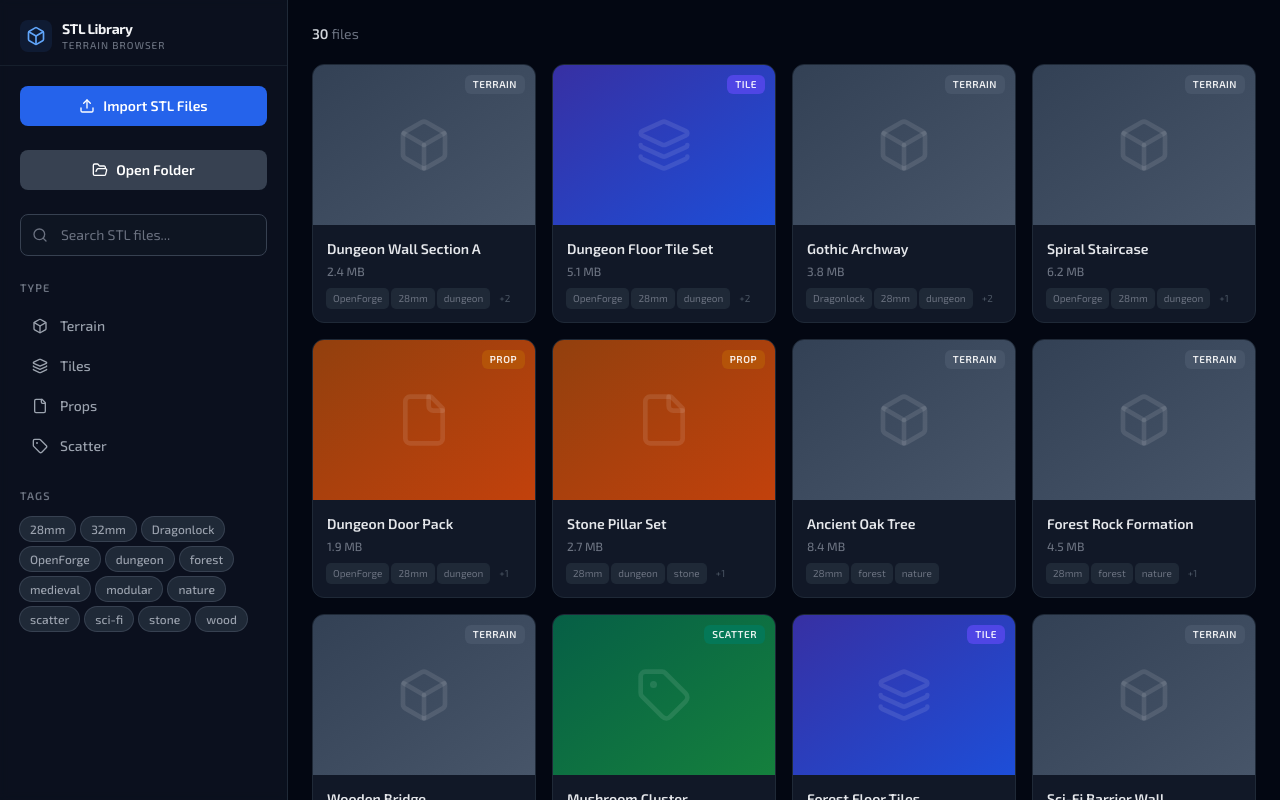
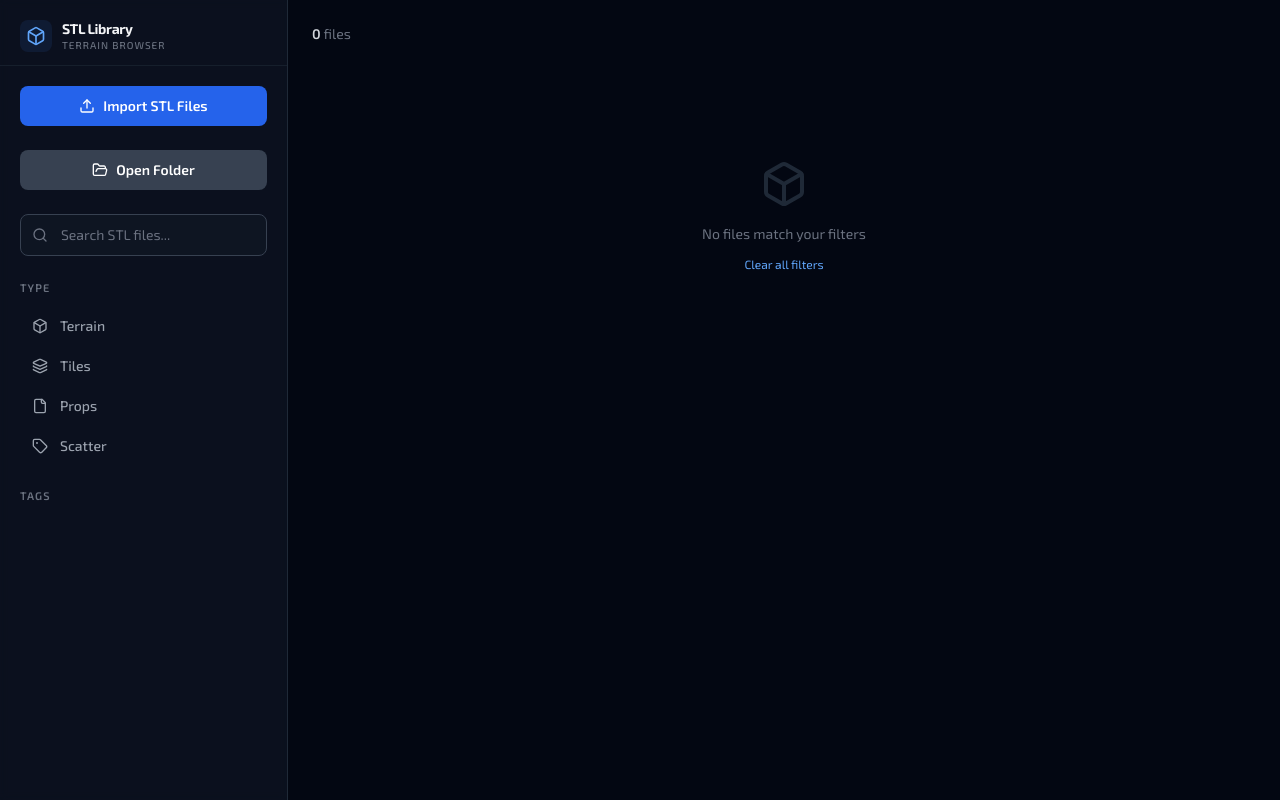
Before and after one commit to MikkelVinther/stl-library-browser, a React (Vite) app: page / in a window 1280 px wide. Shown: the top 800 px of the page. Built offline with nearby package versions, Linux system fonts and the light colour scheme; the HTML template or start-up script is replaced by a standard one.

Commit message:
Initial commit: browser-based STL library viewer

```diff
--- a/src/App.jsx
+++ b/src/App.jsx
@@ -10,39 +10,6 @@ import ImportReviewPanel from './components/ImportReviewPanel';
 import ImportProgress from './components/ImportProgress';
 import BulkActionBar from './components/BulkActionBar';
 import PrintSettingsPopover from './components/PrintSettingsPopover';
-
-const INITIAL_FILES = [
-  { id: 1, name: 'Dungeon Wall Section A', size: '2.4 MB', type: 'terrain', tags: ['OpenForge', '28mm', 'dungeon', 'stone', 'medieval'] },
-  { id: 2, name: 'Dungeon Floor Tile Set', size: '5.1 MB', type: 'tile', tags: ['OpenForge', '28mm', 'dungeon', 'stone', 'modular'] },
-  { id: 3, name: 'Gothic Archway', size: '3.8 MB', type: 'terrain', tags: ['Dragonlock', '28mm', 'dungeon', 'stone', 'medieval'] },
-  { id: 4, name: 'Spiral Staircase', size: '6.2 MB', type: 'terrain', tags: ['OpenForge', '28mm', 'dungeon', 'stone'] },
-  { id: 5, name: 'Dungeon Door Pack', size: '1.9 MB', type: 'prop', tags: ['OpenForge', '28mm', 'dungeon', 'medieval'] },
-  { id: 6, name: 'Stone Pillar Set', size: '2.7 MB', type: 'prop', tags: ['28mm', 'dungeon', 'stone', 'medieval'] },
-  { id: 7, name: 'Ancient Oak Tree', size: '8.4 MB', type: 'terrain', tags: ['28mm', 'forest', 'nature'] },
-  { id: 8, name: 'Forest Rock Formation', size: '4.5 MB', type: 'terrain', tags: ['28mm', 'forest', 'nature', 'stone'] },
-  { id: 9, name: 'Wooden Bridge', size: '3.3 MB', type: 'terrain', tags: ['28mm', 'forest', 'nature', 'wood'] },
-  { id: 10, name: 'Mushroom Cluster', size: '1.2 MB', type: 'scatter', tags: ['28mm', 'forest', 'nature'] },
-  { id: 11, name: 'Forest Floor Tiles', size: '7.6 MB', type: 'tile', tags: ['28mm', 'forest', 'nature', 'modular'] },
-  { id: 12, name: 'Sci-Fi Barrier Wall', size: '3.1 MB', type: 'terrain', tags: ['32mm', 'sci-fi'] },
-  { id: 13, name: 'Control Console', size: '2.0 MB', type: 'prop', tags: ['32mm', 'sci-fi'] },
-  { id: 14, name: 'Cargo Crate Stack', size: '1.5 MB', type: 'scatter', tags: ['32mm', 'sci-fi'] },
-  { id: 15, name: 'Landing Pad Tile', size: '9.8 MB', type: 'tile', tags: ['32mm', 'sci-fi', 'modular'] },
-  { id: 16, name: 'Power Generator', size: '4.2 MB', type: 'prop', tags: ['32mm', 'sci-fi'] },
-  { id: 17, name: 'Barrel Collection', size: '1.1 MB', type: 'scatter', tags: ['28mm', 'scatter', 'medieval', 'wood'] },
-  { id: 18, name: 'Treasure Chest Set', size: '0.9 MB', type: 'scatter', tags: ['28mm', 'scatter', 'medieval'] },
-  { id: 19, name: 'Tavern Table & Chairs', size: '2.3 MB', type: 'prop', tags: ['28mm', 'scatter', 'medieval', 'wood'] },
-  { id: 20, name: 'Bookshelf Collection', size: '3.6 MB', type: 'prop', tags: ['28mm', 'scatter', 'medieval', 'wood'] },
-  { id: 21, name: 'Campfire Set', size: '0.8 MB', type: 'scatter', tags: ['28mm', 'scatter', 'nature'] },
-  { id: 22, name: 'Cavern Tile Set', size: '11.2 MB', type: 'tile', tags: ['OpenForge', '28mm', 'dungeon', 'modular', 'stone'] },
-  { id: 23, name: 'Sewer Tile Pack', size: '8.9 MB', type: 'tile', tags: ['OpenForge', '28mm', 'dungeon', 'modular'] },
-  { id: 24, name: 'Hex Grass Tiles', size: '6.4 MB', type: 'tile', tags: ['28mm', 'nature', 'modular'] },
-  { id: 25, name: 'Cobblestone Road Set', size: '5.7 MB', type: 'tile', tags: ['28mm', 'medieval', 'modular', 'stone'] },
-  { id: 26, name: 'Desert Sand Tiles', size: '7.1 MB', type: 'tile', tags: ['28mm', 'nature', 'modular'] },
-  { id: 27, name: 'Ruined Tower', size: '15.8 MB', type: 'terrain', tags: ['Dragonlock', '28mm', 'dungeon', 'medieval', 'stone'] },
-  { id: 28, name: 'Market Stall', size: '3.4 MB', type: 'prop', tags: ['28mm', 'scatter', 'medieval', 'wood'] },
-  { id: 29, name: 'Alien Vegetation Set', size: '4.8 MB', type: 'scatter', tags: ['32mm', 'sci-fi', 'nature'] },
-  { id: 30, name: 'Modular Bridge System', size: '10.3 MB', type: 'terrain', tags: ['OpenForge', '28mm', 'modular', 'stone'] },
-];
 
 const FILE_TYPES = [
   { value: 'terrain', label: 'Terrain', icon: Box },
@@ -61,7 +28,7 @@ const TYPE_STYLES = {
 const TYPE_ICON_MAP = { terrain: Box, tile: Layers, prop: File, scatter: Tag };
 
 export default function App() {
-  const [files, setFiles] = useState(INITIAL_FILES);
+  const [files, setFiles] = useState([]);
   const [searchTerm, setSearchTerm] = useState('');
   const [selectedTags, setSelectedTags] = useState([]);
   const [selectedTypes, setSelectedTypes] = useState([]);
```
Also changed, not shown: .claude/settings.local.json (added).
